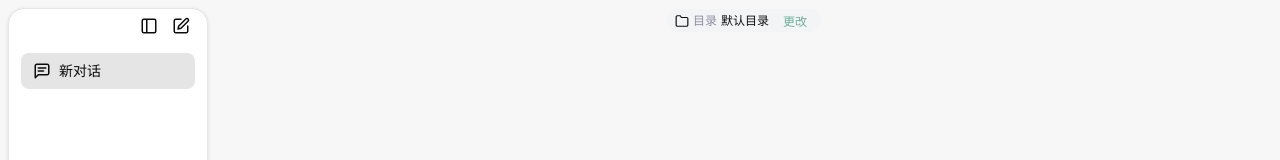
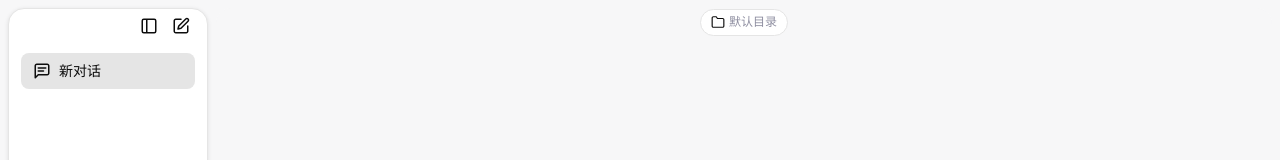
Before and after one commit to rita152/codex-desktop, a React (Vite) app: page / in a window 1280 px wide. Shown: the top 160 px of the page. Built offline with nearby package versions, Linux system fonts and the light colour scheme.

Commit message:
Make cwd a single clickable pill

```diff
--- a/src/components/business/ChatContainer/ChatContainer.css
+++ b/src/components/business/ChatContainer/ChatContainer.css
@@ -81,6 +81,40 @@
   width: 100%;
 }
 
+.chat-container__cwd-button {
+  display: inline-flex;
+  align-items: center;
+  gap: var(--spacing-xs);
+  padding: 4px 10px;
+  border-radius: 999px;
+  border: 1px solid var(--color-border);
+  background-color: var(--color-bg);
+  color: var(--color-text-secondary);
+  font-size: 12px;
+  line-height: 1.4;
+  cursor: pointer;
+  max-width: 420px;
+  min-width: 0;
+  font-family: inherit;
+  transition: border-color 0.15s ease, color 0.15s ease, background-color 0.15s ease;
+}
+
+.chat-container__cwd-button:hover:not(:disabled) {
+  color: var(--color-text);
+  border-color: var(--color-border-hover);
+  background-color: var(--color-bg-subtle);
+}
+
+.chat-container__cwd-button:focus-visible {
+  outline: 2px solid var(--color-border-hover);
+  outline-offset: 2px;
+}
+
+.chat-container__cwd-button:disabled {
+  cursor: default;
+  opacity: 0.6;
+}
+
 .chat-container__meta-item {
   display: inline-flex;
   align-items: center;
@@ -102,6 +136,8 @@
 }
 
 .chat-container__meta-value {
+  flex: 1 1 auto;
+  min-width: 0;
   white-space: nowrap;
   overflow: hidden;
   text-overflow: ellipsis;
--- a/src/components/business/ChatContainer/index.tsx
+++ b/src/components/business/ChatContainer/index.tsx
@@ -16,8 +16,6 @@ const DEFAULT_SIDEBAR_WIDTH = 200;
 export function ChatContainer({
   sessions,
   selectedSessionId,
-  sessionTitle,
-  sessionModel,
   sessionCwd,
   sessionNotice,
   messages,
@@ -52,8 +50,6 @@ export function ChatContainer({
   const classNames = cn('chat-container', className);
 
   const showWelcome = messages.length === 0 && (!approvals || approvals.length === 0);
-  const displayTitle = sessionTitle ?? sessions.find((s) => s.id === selectedSessionId)?.title;
-  const displayModel = sessionModel ?? selectedModel;
   const displayCwd =
     sessionCwd && sessionCwd.trim() !== '' ? sessionCwd : '默认目录';
 
@@ -90,22 +86,16 @@ export function ChatContainer({
       <div className="chat-container__main">
         <div className="chat-container__session-header">
           <div className="chat-container__session-meta">
-            <div className="chat-container__meta-item chat-container__meta-item--cwd">
+            <button
+              type="button"
+              className="chat-container__cwd-button"
+              onClick={onSelectCwd}
+              disabled={!onSelectCwd}
+              title={displayCwd}
+            >
               <FolderIcon size={14} />
-              <span className="chat-container__meta-label">目录</span>
-              <span className="chat-container__meta-value" title={displayCwd}>
-                {displayCwd}
-              </span>
-              {onSelectCwd && (
-                <button
-                  type="button"
-                  className="chat-container__meta-action"
-                  onClick={onSelectCwd}
-                >
-                  更改
-                </button>
-              )}
-            </div>
+              <span className="chat-container__meta-value">{displayCwd}</span>
+            </button>
           </div>
           {sessionNotice && (
             <div
```
